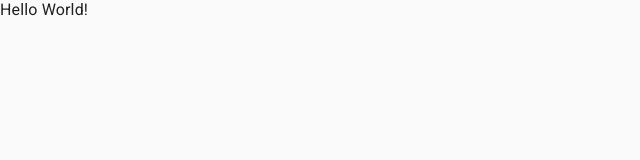
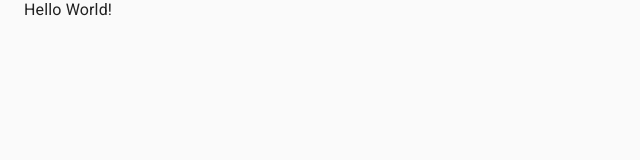
Before and after one commit to OpenlyOne/openly, a Next.js app: page / in a window 1280 px wide. Shown: the top 160 px of the page, without its empty margins (0-640 px from the left). Built offline with nearby package versions, Linux system fonts and the light colour scheme.

Commit message:
Add babel-plugin-module-resolver
Improve module resolution for helpers and components.

```diff
--- /dev/null
+++ b/components/Layout.js
@@ -0,0 +1,5 @@
+import { Container } from "@material-ui/core";
+
+const Layout = ({ children }) => <Container>{children}</Container>;
+
+export default Layout;
--- a/package.json
+++ b/package.json
@@ -12,6 +12,7 @@
     "styled-components": "^5.2.0"
   },
   "devDependencies": {
+    "babel-plugin-module-resolver": "^4.0.0",
     "babel-plugin-styled-components": "^1.11.1"
   },
   "scripts": {
--- a/pages/_app.js
+++ b/pages/_app.js
@@ -3,7 +3,7 @@ import App from "next/app";
 import Head from "next/head";
 import { ThemeProvider } from "@material-ui/styles";
 import CssBaseline from "@material-ui/core/CssBaseline";
-import theme from "../helpers/theme";
+import theme from "helpers/theme";
 
 class MyApp extends App {
   componentDidMount() {
--- a/pages/_document.js
+++ b/pages/_document.js
@@ -2,7 +2,7 @@ import React from "react";
 import Document, { Html, Head, Main, NextScript } from "next/document";
 import { ServerStyleSheet } from "styled-components";
 import { ServerStyleSheets } from "@material-ui/styles";
-import theme from "../helpers/theme";
+import theme from "helpers/theme";
 
 class MyDocument extends Document {
   static async getInitialProps(ctx) {
--- a/pages/index.js
+++ b/pages/index.js
@@ -1,5 +1,10 @@
 import { Typography } from "@material-ui/core";
+import Layout from "components/Layout";
 
-const Index = () => <Typography variant="body1">Hello World!</Typography>;
+const Index = () => (
+  <Layout>
+    <Typography variant="body1">Hello World!</Typography>
+  </Layout>
+);
 
 export default Index;
```
Also changed, not shown: .babelrc, 1 other file (tests, documents, lock files or other folders).
